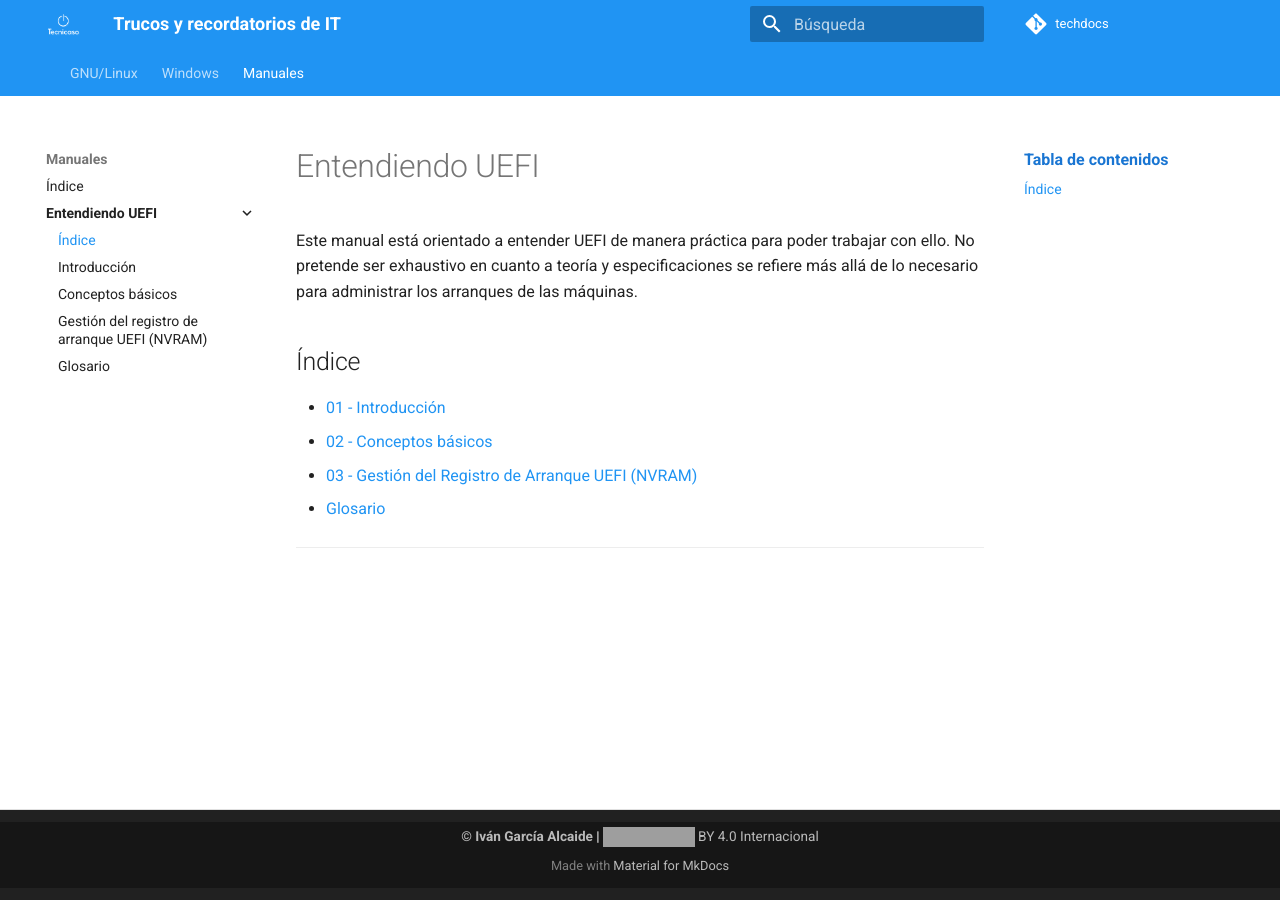
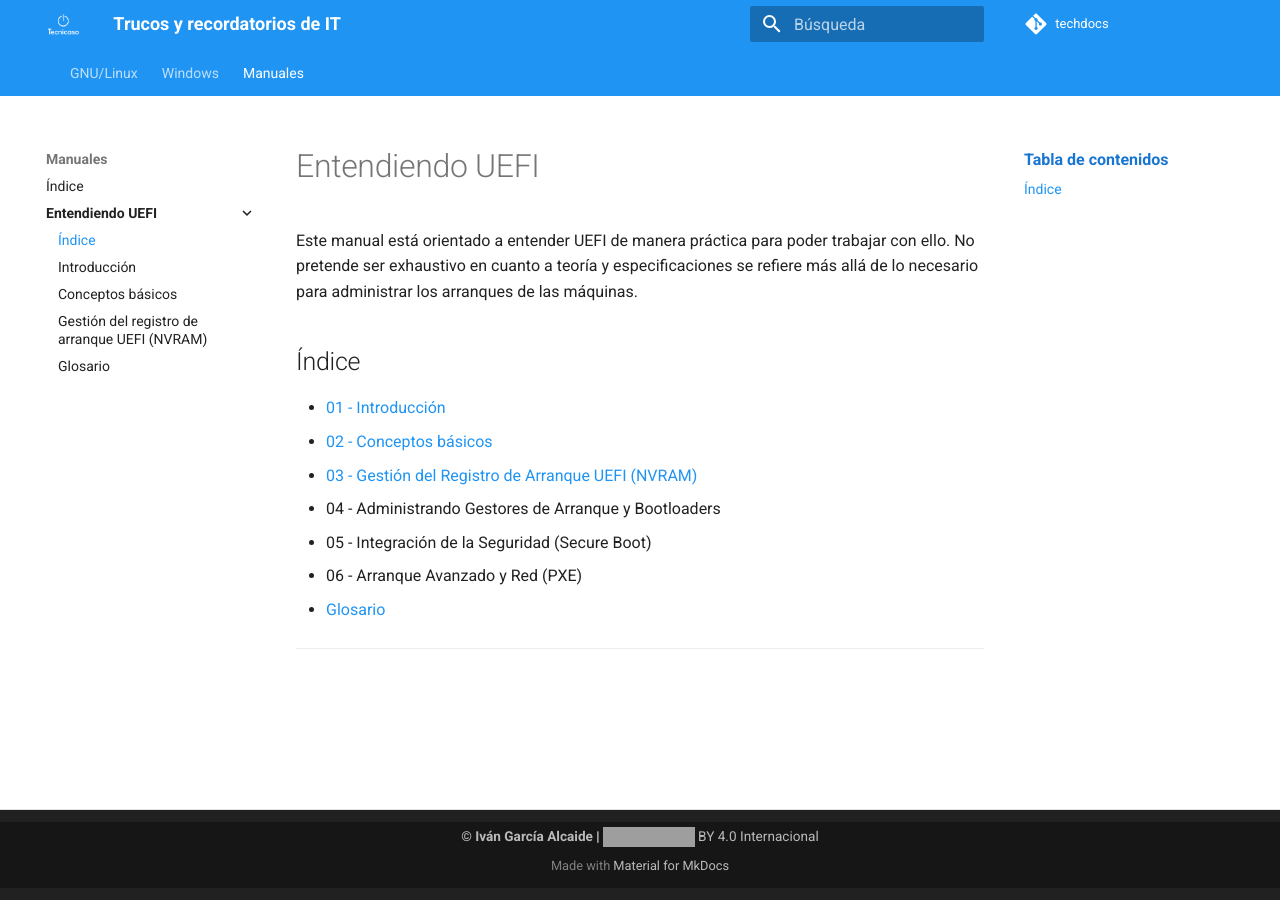
Before and after one commit to ivangarciaalcaide/techdocs, an MkDocs documentation site: the page built from docs/manuales/entendiendo_uefi/index_uefi.md, in a window 1280 px wide. Built offline with MkDocs 1.6.1 and Material for MkDocs 9.7.7, drawn with Linux system fonts in a browser that asks for light colours; comment, search, counter and statistics services are not loaded; grey boxes are pictures that could not be loaded.

Commit message:
Añadadidas secciones futuras en UEFI.

```diff
--- a/docs/manuales/entendiendo_uefi/index_uefi.md
+++ b/docs/manuales/entendiendo_uefi/index_uefi.md
@@ -8,6 +8,9 @@ máquinas.
 - [01 - Introducción](01-introduccion.md)
 - [02 - Conceptos básicos](02-conceptos_basicos.md)
 - [03 - Gestión del Registro de Arranque UEFI (NVRAM)](03-gestion_nvram.md)
+- 04 - Administrando Gestores de Arranque y Bootloaders
+- 05 - Integración de la Seguridad (Secure Boot)
+- 06 - Arranque Avanzado y Red (PXE)
 - [Glosario](99-glosario.md)
 
 ---
```
